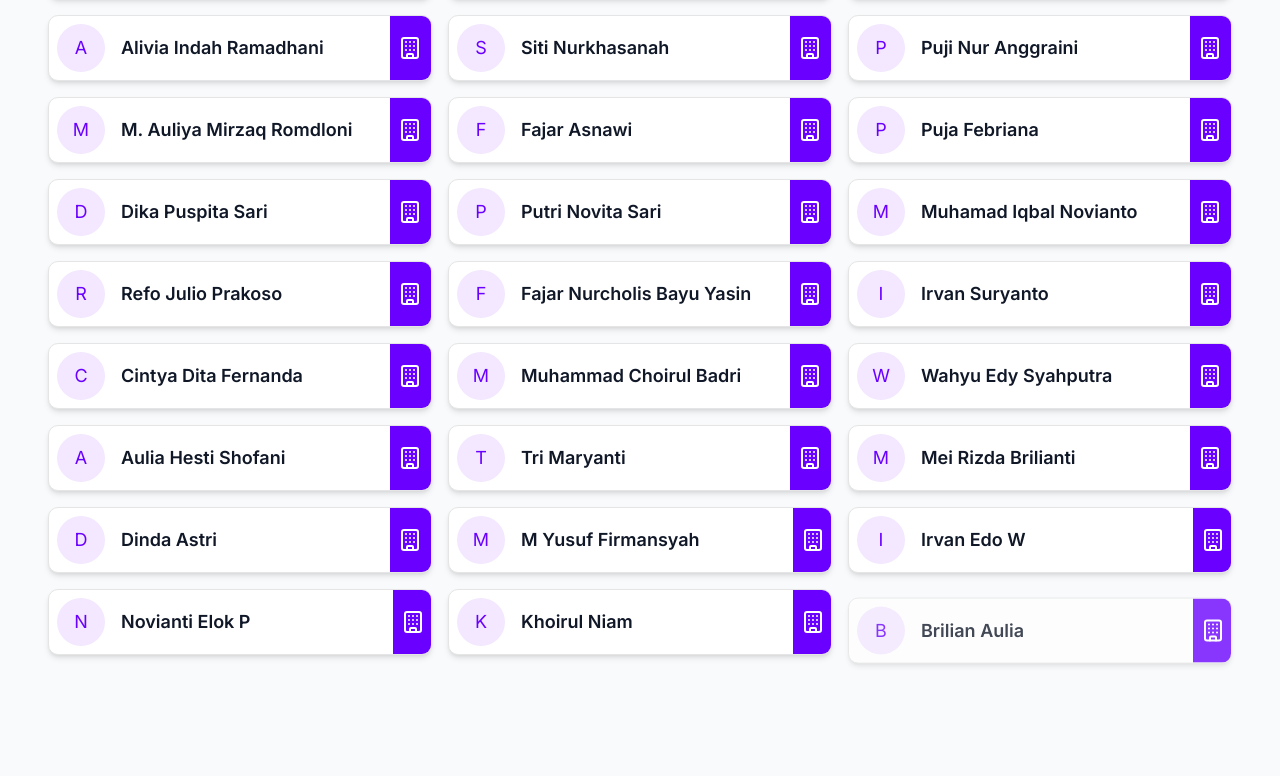
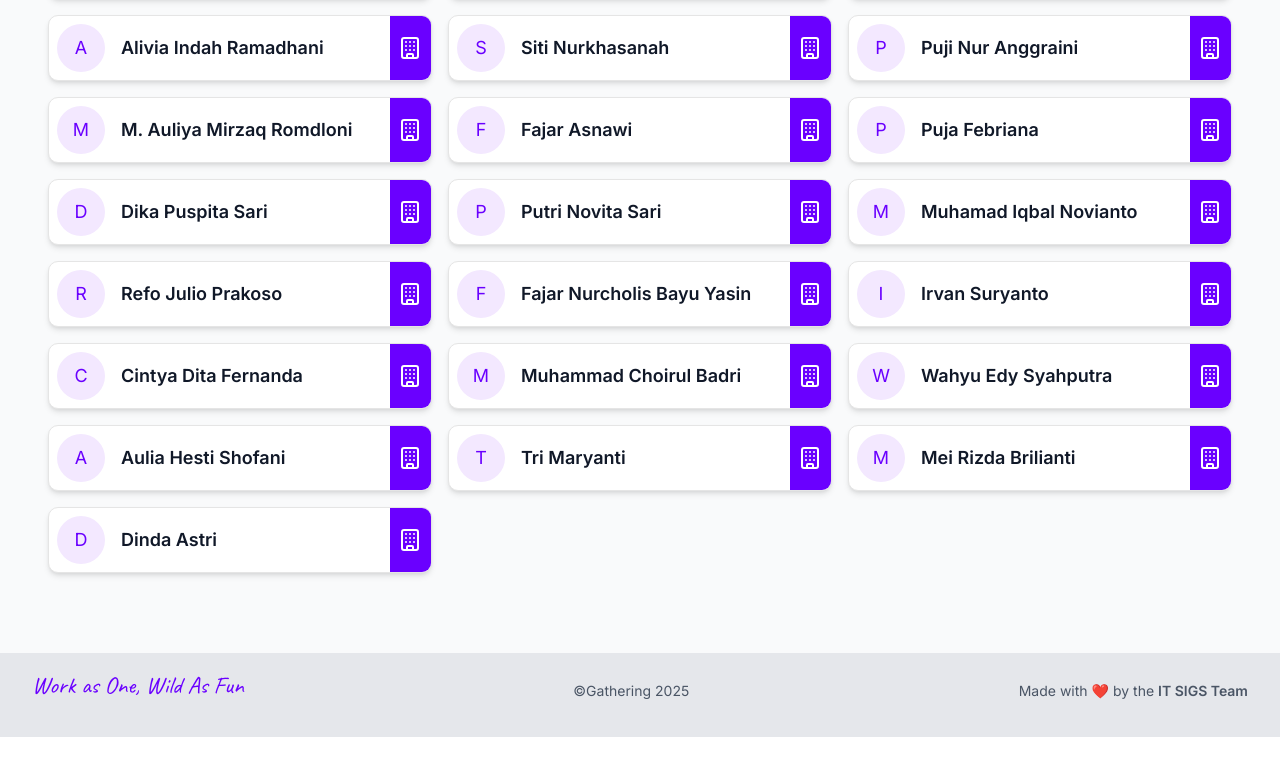
Before and after one commit to mirzaq19/sigs-gathering, a Next.js app: page /attendees in a window 1280 px wide. Shown: the part 1896-2672 px from the top of the page. After the commit the page ends 2633 px from the top, so only its background shows below. Built offline with nearby package versions, Linux system fonts and the light colour scheme.

Commit message:
fix: remove outdated attendees from the list for accuracy

```diff
--- a/data/attendees.const.ts
+++ b/data/attendees.const.ts
@@ -60,14 +60,4 @@ export const ATTENDEES: Attendee[] = [
   { id: 53, name: 'Tri Maryanti', company: 'SIGS' },
   { id: 54, name: 'Mei Rizda Brilianti', company: 'SIGS' },
   { id: 55, name: 'Dinda Astri', company: 'SIGS' },
-  { id: 56, name: 'M Yusuf Firmansyah', company: 'AAS' },
-  { id: 57, name: 'Irvan Edo W', company: 'AAS' },
-  { id: 58, name: 'Novianti Elok P', company: 'AAS' },
-  { id: 59, name: 'Khoirul Niam', company: 'AAS' },
-  { id: 60, name: 'Brilian Aulia', company: 'AAS' },
-  { id: 61, name: 'Abdur Rahman Arif', company: 'AAS' },
-  { id: 62, name: 'Yusril Zaqi Ubaydillah', company: 'AAS' },
-  { id: 63, name: 'Wahyu Dwi Irmawan', company: 'AAS' },
-  { id: 64, name: 'Sonny Kristian', company: 'AGS' },
-  { id: 65, name: 'Muhammad Kurniawan', company: 'AGS' },
 ];
```
